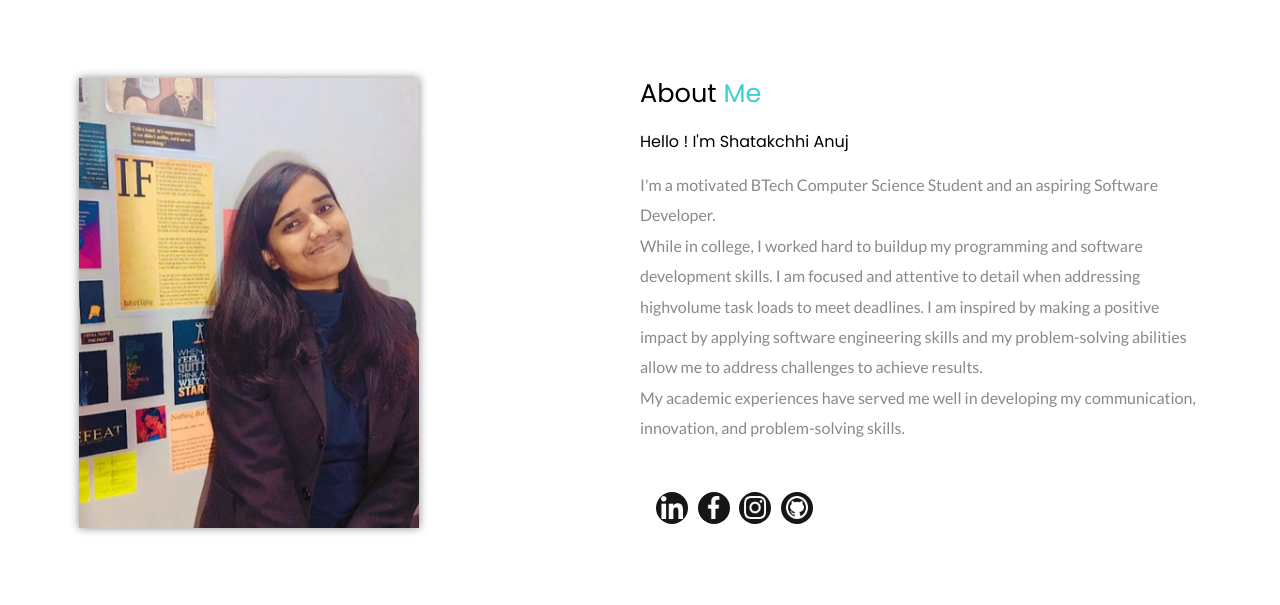
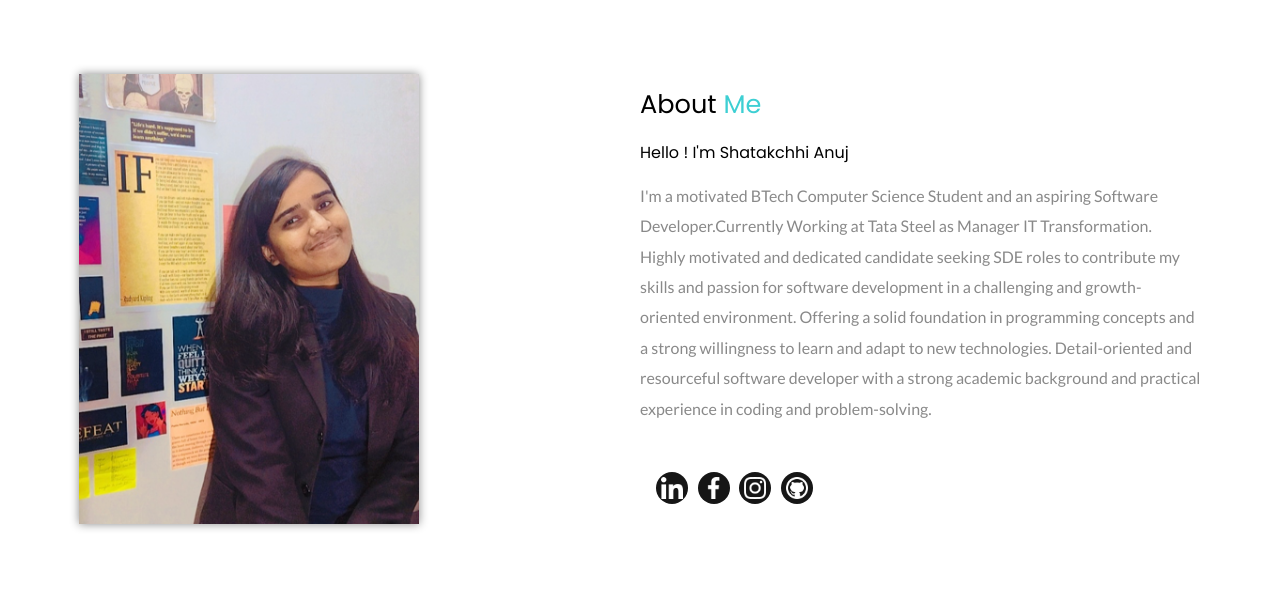
Before and after one commit to shatakchhianuj/portfolio, a plain HTML site: page index.html in a window 1280 px wide. Shown: the part 722-1327 px from the top of the page. Drawn offline with nearby package versions, Linux system fonts and the light colour scheme.

Commit message:
Update index.html

```diff
--- a/index.html
+++ b/index.html
@@ -1,3 +1,4 @@
+
 <!DOCTYPE html>
 <html lang="en">
 <head>
@@ -72,9 +73,8 @@
                 <div class="flex-1 right" data-aos="fade-left" data-aos-duration="1000">
                     <h1>About <span>Me</span></h1>
                     <h3>Hello ! I'm Shatakchhi Anuj</h3>
-                    <p>I'm a motivated BTech Computer Science Student and an aspiring Software Developer. <br>
-                        While in college, I worked hard to buildup my programming and software development skills. I am focused and attentive to detail when addressing highvolume task loads to meet deadlines. I am inspired by making a positive impact by applying software engineering skills and my problem-solving abilities allow me to address challenges to achieve results.<br>
-                        My academic experiences have served me well in developing my communication, innovation, and problem-solving skills.
+                    <p>I'm a motivated BTech Computer Science Student and an aspiring Software Developer.Currently Working at Tata Steel as Manager IT Transformation.<br>
+                         Highly motivated and dedicated candidate seeking SDE roles to contribute my skills and passion for software development in a challenging and growth-oriented environment. Offering a solid foundation in programming concepts and a strong willingness to learn and adapt to new technologies. Detail-oriented and resourceful software developer with a strong academic background and practical experience in coding and problem-solving.
                     </p>
                     <div class="social">
                         <a href="https://www.linkedin.com/in/shatakchhi-anuj-144719194/"><img src="./images/linkedin.png" alt=""></a>
```
